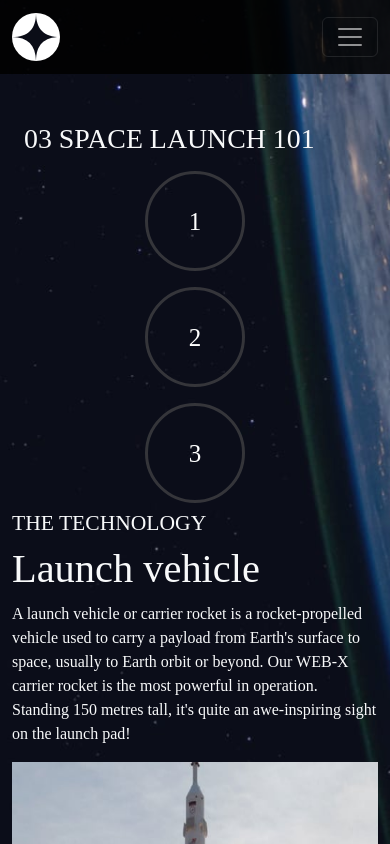
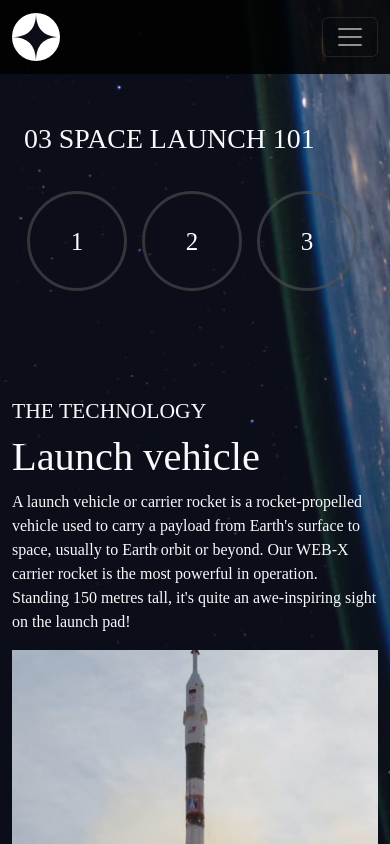
Before and after one commit to javieruncos/spaceTravel, a React (Create React App) app: page /tecnologia in a window 390 px wide. Shown: the top 844 px of the page. Built offline with nearby package versions, Linux system fonts and the light colour scheme; data requests are answered from the project's data file.

Commit message:
modificacion en las media querie ,tablet

```diff
--- a/src/App.css
+++ b/src/App.css
@@ -21,10 +21,13 @@
   background-color: transparent;
   color: white;
 
+
 }
 
 .navSpace{
-  background-color: rgba(0, 0, 0, 0.616);
+  -webkit-backdrop-filter: blur(15px);
+  backdrop-filter: blur(15px);
+  background-color: rgb(203,203,203,0.1);
   width: 75%;
   display: flex;
   justify-content: center;
@@ -157,8 +160,12 @@
 .contenedorVehicle img{
  height: 500px;
  width: 100%;
- /* object-fit: fill; */
+
 }
+
+
+
+
 @media all and (max-width:480px){
   .navbarSpace{
     width: 100%;
@@ -167,6 +174,7 @@
     display: flex;
     justify-content: center;
 
+
   }
 
   .navSpace{
@@ -174,7 +182,7 @@
     width: 100%;
     display: flex;
     justify-content: center;
-
+    margin: 30px 0px 30px 0px;
     gap: 10px;
     position: relative;
     left: 0;
@@ -252,8 +260,43 @@
     height: 100%;
     gap: 20px;
    }
+
+
+   .boxBtncrew{
+      display: flex;
+      justify-content: center;
+      margin-top: 30px;
+   }
+
+   .contenedorTec{
+     display: flex;
+  }
+
+
+
+
+  .boxbtn{
+    display: flex;
+
+  }
+
+
+  .boxbtn div {
+    display: inline;
+    width: 100%;
+    justify-content: center;
+    margin:20px 0px 50px 0px;
+  }
+
+  .boxbtn div button{
+    margin-left: 15px;
+  }
 }
-@media all and (max-width:768px){
+
+
+
+
+@media all and (max-width:991px){
   .navbarSpace{
     width: 100%;
     background-color: rgba(0, 0, 0, 0.861);
@@ -268,7 +311,7 @@
     width: 100%;
     display: flex;
     justify-content: center;
-
+    margin: 30px 0px 20px 0px;
     gap: 10px;
     position: relative;
     left: 0;
@@ -350,4 +393,20 @@
     height: 100%;
     gap: 20px;
    }
+
+   .boxbtn{
+     margin:50px 0px 50px 0px;
+
+   }
+
+
+
+   .boxbtn div {
+    display: inline;
+    width: 100%;
+    justify-content: center;
+    margin:20px 0px 50px 0px;
+  }
+
+
 }
--- a/src/components/Cards.jsx
+++ b/src/components/Cards.jsx
@@ -17,7 +17,7 @@ const Cards = ({ planeta, imgPlaneta }) => {
         <hr className="text-light" />
         <div className="cardKM">
           <div>
-            <h4>AVG. DISTANCE</h4>
+            <h4> DISTANCE</h4>
             <p className="display-6">{planeta.distance}</p>
           </div>
           <div>
--- a/src/components/Crew.jsx
+++ b/src/components/Crew.jsx
@@ -45,7 +45,7 @@ const Crew = () => {
               <h3 className="display-3">{person.name}</h3>
               <p className="mt-5">{person.bio}</p>
             </div>
-            <div className="mt-4">
+            <div className="my-5 boxBtncrew">
            {
             arregloCrew.map((item,indice)=><Btncrew item={item} personID={personID} key={indice}></Btncrew>)
            }
--- a/src/components/Inicio.jsx
+++ b/src/components/Inicio.jsx
@@ -7,7 +7,7 @@ const Inicio = () => {
   return (
     <Container>
       <Row className="mt-5 contenedorInicio">
-        <Col md={6}>
+        <Col className="col-12 col-md-12 col-lg-6">
           <div className="text-light tituloPrincipal">
             <h2 className="text-center space2">SO,YOU WANT TO TRAVEL TO</h2>
             <h1 className="text-center space">SPACE</h1>
--- a/src/components/view/Tecnologia.jsx
+++ b/src/components/view/Tecnologia.jsx
@@ -35,14 +35,14 @@ const Tecnologia = () => {
       </div>
       <div>
         <Row>
-             <Col md={3}>
-               <div className="contenedorTec">
+             <Col className="col-12 col-md-12 col-lg-3 boxbtn">
+               <div className="contenedorTec  ">
                 {
                   arregloTec.map((item,indice)=><BtnTechnology item={item} key={indice} obtenerVehiculos={obtenerVehiculos}></BtnTechnology>)
                 }
                </div>
              </Col>
-             <Col md={5}>
+             <Col className="col-12 col-md-6 col-lg-5">
               <div className="text-light contenedorTec ">
                 <div>
                <h4>THE TECHNOLOGY</h4>
@@ -51,7 +51,7 @@ const Tecnologia = () => {
                 </div>
               </div>
              </Col>
-             <Col md={4}>
+             <Col className="col-12 col-md-6 col-lg-4">
                 <div className="contenedorVehicle">
                     <img src={require(`../../img/image-${imgVehiculo}.jpg`)} alt="vehiculo" className="w-100" />
                 </div>
```
